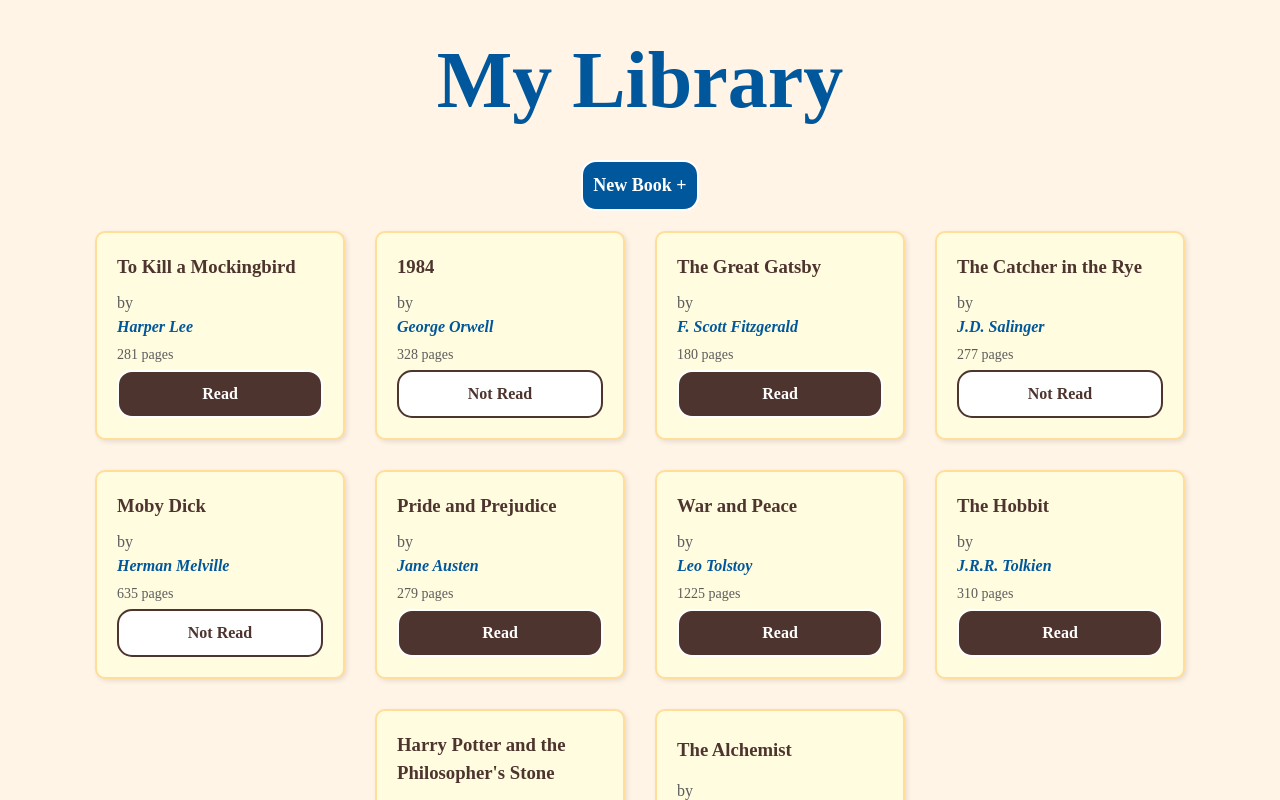
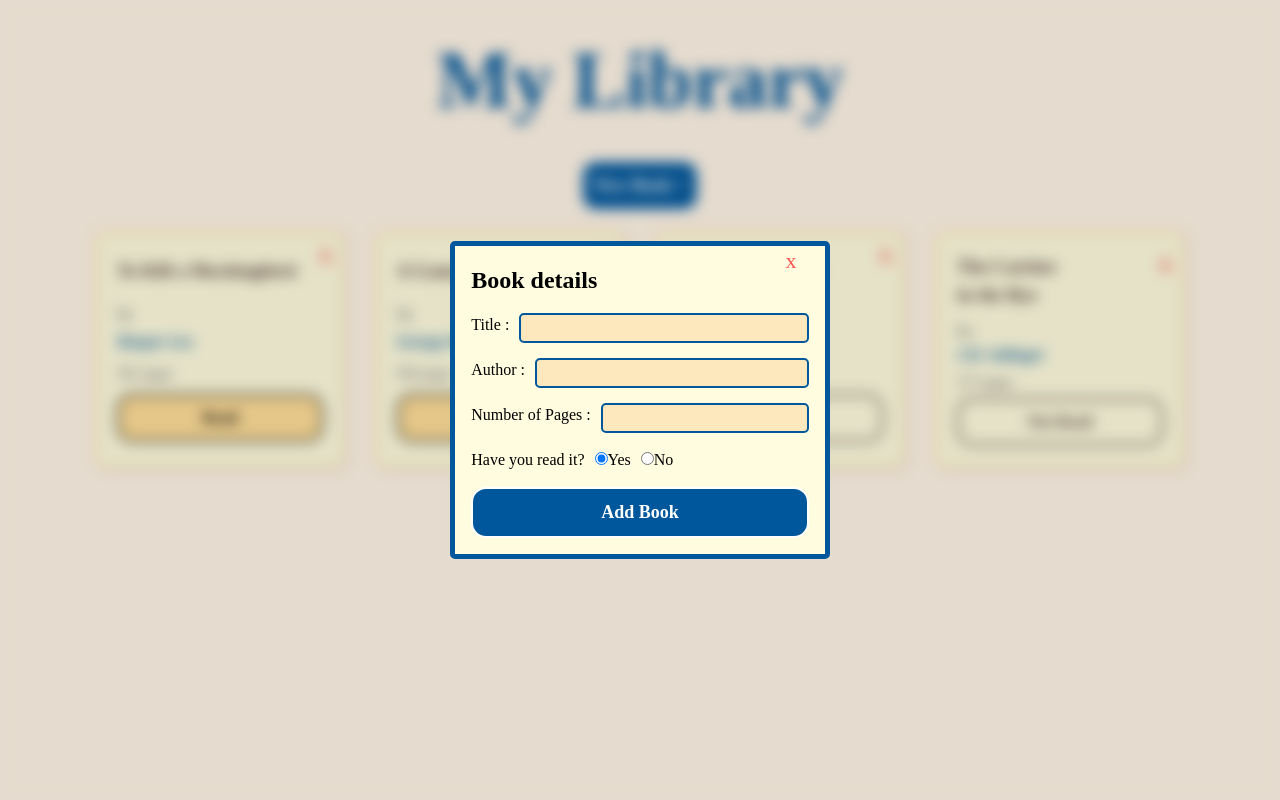
Before and after one commit to Soham-Powar/Library, a plain HTML site: page index.html in a window 1280 px wide. Both pictures are taken after a click on the button "New Book +". Shown: the top 800 px of the page. Drawn offline with Linux system fonts and the light colour scheme; a web font is replaced by a local one.

Commit message:
Add the 'Add a new book' functionality using <dialog>. Correct and complete 'Read/Not Read toggle' functionality. Correct and Complete 'Remove book (X)' functionality.

```diff
--- a/index.html
+++ b/index.html
@@ -17,8 +17,34 @@
 <body>
 	<h1 class="library-title">My Library</h1>
 	<div class="button">
-		<button>New Book +</button>
+		<button class="addBookBtn">New Book +</button>
 	</div>
+	<dialog>
+		<form action="#" method="dialog">
+			<div class="header">
+				<h2>Book details</h2>
+				<button>x</button>
+			</div>
+			<div>
+				<label for="bookTitle">Title : </label>
+				<input type="text" id="bookTitle" name="bookTitle">
+			</div>
+			<div>
+				<label for="bookAuthor">Author : </label>
+				<input type="text" id="bookAuthor" name="bookAuthor">
+			</div>
+			<div>
+				<label for="pages">Number of Pages : </label>
+				<input type="number" id="pages" name="pages">
+			</div>
+			<div>
+				<span class="question">Have you read it?</span>
+				<label><input checked type="radio" value="Read" id="readTrue" name="read">Yes</label>
+				<label><input type="radio" value="Not Read" id="readFalse" name="read">No</label>
+			</div>
+			<button type="submit" id="addBookBtn">Add Book</button>
+		</form>
+	</dialog>
 	<div class="container"></div>
 </body>
 
--- a/script.js
+++ b/script.js
@@ -6,6 +6,10 @@ function Book (title, author, noOfPages, readStatus) {
 	this.noOfPages = noOfPages;
 	this.readStatus = readStatus;
 }
+
+Book.prototype.toggleReadStatus = function () {
+  this.readStatus = this.readStatus === "Read" ? "Not Read" : "Read";
+};
 
 //Adds book to the library array.
 function addBookToLibrary(title, author, noOfPages, readStatus) {
@@ -16,55 +20,98 @@ displayBooks(myLibrary);
 
 //This displays all the books currently present in the array.
 //Creates a div and adds all the information about the book.
-function displayBooks(myLibrary) {
+function displayBooks() {
   const container = document.querySelector('.container');
   container.innerHTML = '';
-	for (const Book of myLibrary) {
+  myLibrary.forEach((book, index) => {
     const bookCard = document.createElement("div");
     bookCard.className = "card";
+    bookCard.setAttribute("data-index", index);
+
     bookCard.innerHTML = `
-		<h3>${Book.title}</h3>
-			by <h4>${Book.author}</h4>
-			<p>${Book.noOfPages} pages</p>
-			<button class="book-button">${Book.readStatus}</button>`
-		;
+      <h3>${book.title}<button class="cross-btn">X</button></h3>
+      by <h4>${book.author}</h4>
+      <p>${book.noOfPages} pages</p>
+      <button class="book-button">${book.readStatus}</button>
+    `;
     container.appendChild(bookCard);
-	}
+  });
+	  addReadBtnStyle();
+
+  addEventListeners(); // Add event listeners after re-rendering
 }
 
 addBookToLibrary("To Kill a Mockingbird", "Harper Lee", 281, "Read");
-addBookToLibrary("1984", "George Orwell", 328, "Not Read");
-addBookToLibrary("The Great Gatsby", "F. Scott Fitzgerald", 180, "Read");
+addBookToLibrary("A Game of Thrones", "George R.R. Martin", 694, "Read");
+addBookToLibrary("The Great Gatsby", "F. Scott Fitzgerald", 180, "Not Read");
 addBookToLibrary("The Catcher in the Rye", "J.D. Salinger", 277, "Not Read");
-addBookToLibrary("Moby Dick", "Herman Melville", 635, "Not Read");
-addBookToLibrary("Pride and Prejudice", "Jane Austen", 279, "Read");
-addBookToLibrary("War and Peace", "Leo Tolstoy", 1225, "Read");
-addBookToLibrary("The Hobbit", "J.R.R. Tolkien", 310, "Read");
-addBookToLibrary("Harry Potter and the Philosopher's Stone", "J.K. Rowling", 223, "Read");
-addBookToLibrary("The Alchemist", "Paulo Coelho", 208, "Not Read");
+// addBookToLibrary("Moby Dick", "Herman Melville", 635, "Not Read");
+// addBookToLibrary("Pride and Prejudice", "Jane Austen", 279, "Read");
+// addBookToLibrary("War and Peace", "Leo Tolstoy", 1225, "Read");
+// addBookToLibrary("The Hobbit", "J.R.R. Tolkien", 310, "Read");
+// addBookToLibrary("Harry Potter and the Philosopher's Stone", "J.K. Rowling", 223, "Read");
+// addBookToLibrary("The Alchemist", "Paulo Coelho", 208, "Not Read");
 
 
+function addEventListeners() {
+  const removeBookBtns = document.querySelectorAll('.cross-btn');
+  const toggleReadBtns = document.querySelectorAll('.book-button');
 
-//This function handles the read/not read text of  buttons
-//and also their styling.
-const readButtons = document.querySelectorAll('.book-button');
-readButtons.forEach((button) => {
-	if(button.innerHTML === "Read") {
-		button.classList.add('read');
+  removeBookBtns.forEach((btn) => {
+    btn.addEventListener('click', () => {
+      const index = btn.closest(".card").getAttribute('data-index');
+      myLibrary.splice(index, 1);
+      displayBooks();
+    });
+  });
+
+  toggleReadBtns.forEach((btn) => {
+    btn.addEventListener('click', () => {
+      const index = btn.closest(".card").getAttribute('data-index');
+      myLibrary[index].toggleReadStatus();
+      displayBooks();
+    });
+  });
+}
+
+function addReadBtnStyle() {
+  const readBtns = document.querySelectorAll('.book-button');
+	readBtns.forEach((btn) => {
+		if(btn.innerHTML === 'Read') {
+			btn.classList.add("read");
+			btn.classList.remove("notread");
 		}
 		else {
-		button.classList.add('notread');
-	}
-  button.addEventListener('click', () => {
-    if (button.innerHTML === "Read") {
-      button.innerHTML = "Not Read";
-		button.classList.add('notread');
-		button.classList.remove('read');
-
-    } else {
-      button.innerHTML = "Read";
-	  		button.classList.add('read');
-		button.classList.remove('notread');
+			btn.classList.add("notread");
+			btn.classList.remove("read");
 		}
 	});
+}
+
+//for the form that shows up on clicking add book btn.
+const dialog = document.querySelector("dialog");
+const addBookBtn = document.querySelector('.addBookBtn');
+const closeFormBtn = document.querySelector(".header button");
+
+addBookBtn.addEventListener('click', () => {
+	dialog.showModal();
 });
+
+closeFormBtn.addEventListener('click', () => {
+	dialog.close();
+})
+
+//to add the filled form to library
+
+const form = document.querySelector('form');
+form.addEventListener('submit', event => {
+
+	event.preventDefault();
+
+	addBookToLibrary(event.target.bookTitle.value, event.target.bookAuthor.value, event.target.pages.value , event.target.read.value);
+
+  	form.reset();
+
+ 	const dialog = document.querySelector('dialog');
+  	dialog.close();
+});
--- a/style.css
+++ b/style.css
@@ -162,13 +162,94 @@ body {
 }
 
 .read {
-	background-color: #4E342E;
-	color: white;
-	border: 2px solid white;
+	background-color: #FFDE99;
+	color: black;
+	border: 2px solid black;
 }
 
 .notread {
-	background-color: white;
+	background-color: #FFFCDF;
 	color: #4E342E;
 	border: 2px solid #4E342E;
 }
+
+.card>h3 {
+	display: flex;
+	justify-content: space-between;
+}
+
+.cross-btn {
+	position: relative;
+	bottom: 15px;
+	left: 15px;
+	border: none;
+	background-color: transparent;
+	color: rgb(247, 80, 80);
+}
+
+.cross-btn:hover {
+	color: red;
+}
+
+dialog {
+	margin: auto;
+	background-color: #FFFCDF;
+	border: 5px solid #01579B;
+	border-radius: 5px;
+}
+
+form {
+	display: flex;
+	flex-direction: column;
+	gap: 15px;
+}
+
+.header>button {
+	position: relative;
+	left: 51%;
+	bottom: 20px;
+	background: transparent;
+	color: rgb(255, 85, 85);
+	border: none;
+	font-size: 22px;
+}
+
+.header>button:hover {
+	color: red;
+}
+
+input {
+	border: none;
+	border-radius: 5px;
+	background-color: #fce8bc;
+	border: 2px solid #01579B;
+}
+
+form>div {
+	display: flex;
+	gap: 10px;
+}
+
+form>div>input {
+	flex: 1;
+}
+
+#addBookBtn {
+	font-size: large;
+	color: white;
+	font-weight: bold;
+	padding: 10px 10px;
+	border: 2px solid #ffffff;
+	background-color: #01579B;
+	border-radius: 15px;
+}
+
+#addBookBtn:hover {
+	background-color: white;
+	color: #01579B;
+	border: 2px solid #01579B;
+}
+
+::backdrop {
+	backdrop-filter: blur(7px);
+}
```
Lines whose indentation alone changed are shown as unchanged.
